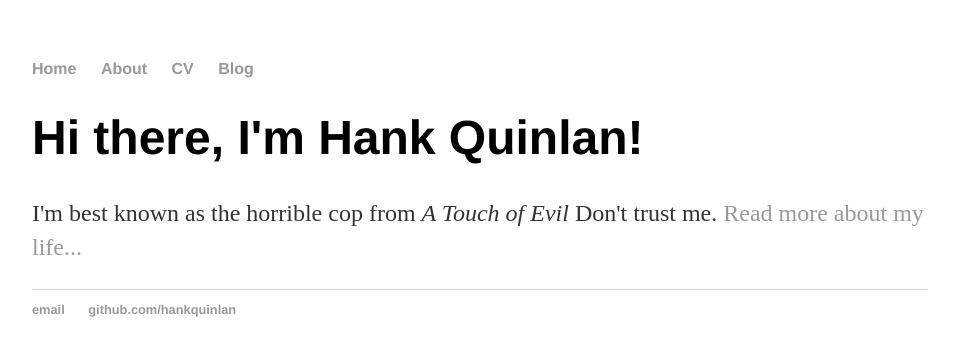
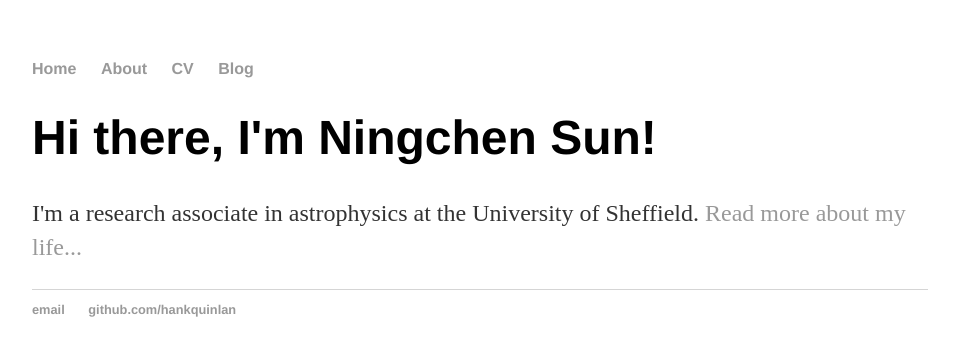
Before and after one commit to sunnc/sunnc.github.io, a Jekyll site: the page built from index.html, in a window 1280 px wide. Shown: the top 356 px of the page, without its empty margins (160-1115 px from the left). Built offline with Jekyll 4.4.1, drawn with Linux system fonts in a browser that asks for light colours.

Commit message:
Update index.html

```diff
--- a/index.html
+++ b/index.html
@@ -3,6 +3,6 @@ layout: default
 title: Ningchen Sun
 ---
 <div class="blurb">
-	<h1>Hi there, I'm Hank Quinlan!</h1>
-	<p>I'm best known as the horrible cop from <em>A Touch of Evil</em> Don't trust me. <a href="/about">Read more about my life...</a></p>
+	<h1>Hi there, I'm Ningchen Sun!</h1>
+	<p>I'm a research associate in astrophysics at the University of Sheffield. <a href="/about">Read more about my life...</a></p>
 </div><!-- /.blurb -->
```
